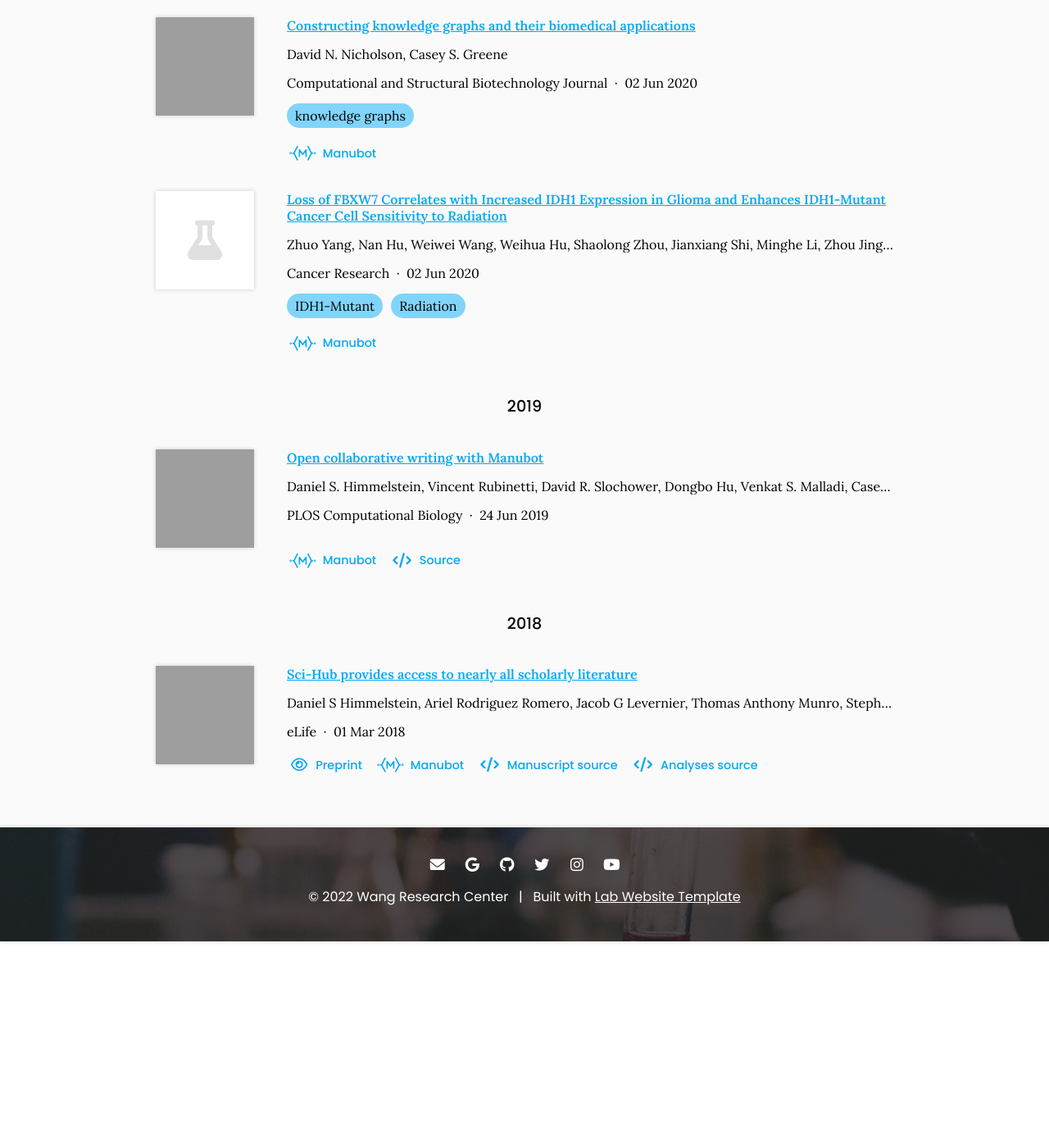
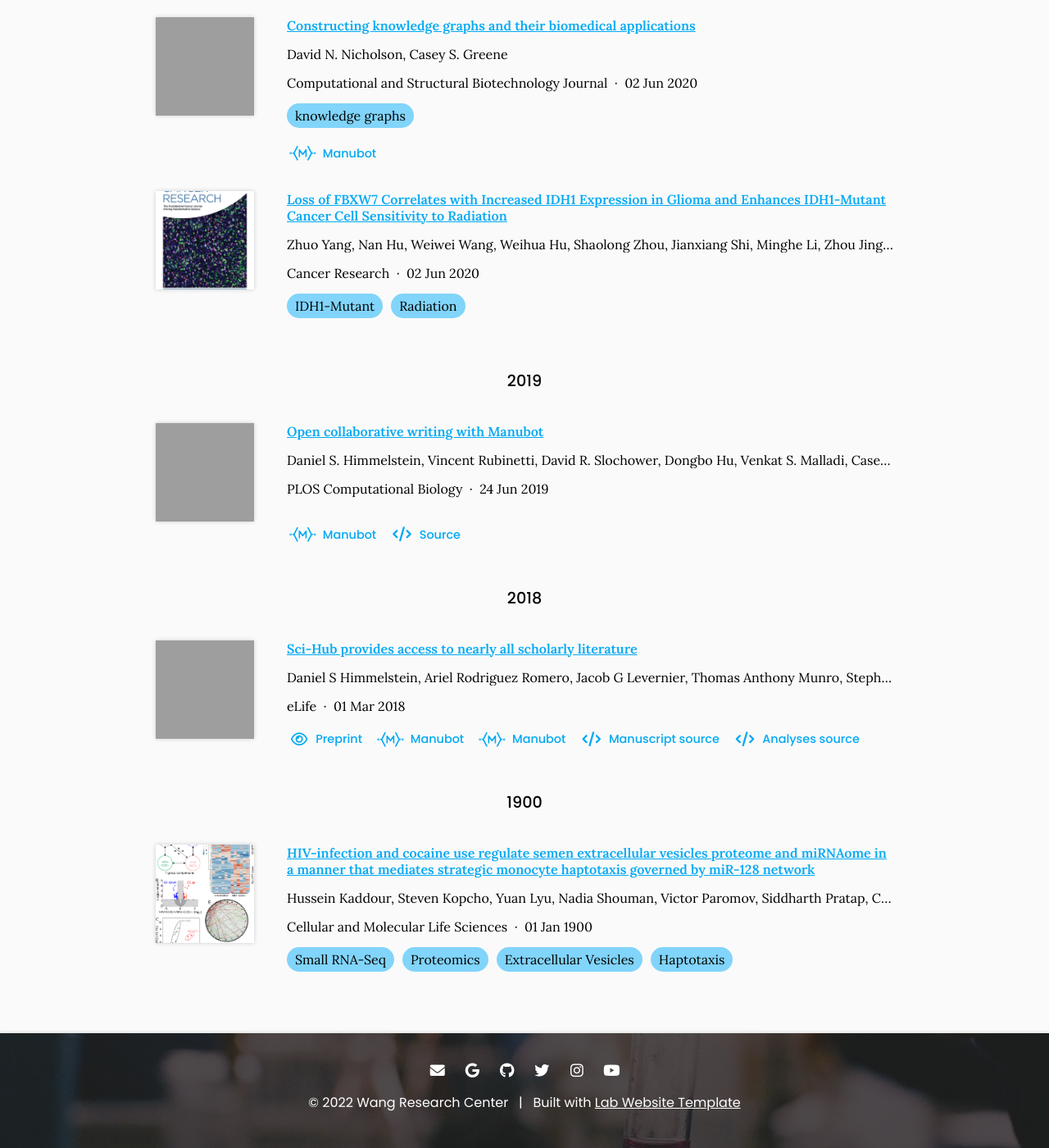
Before and after one commit to sean8purdue/lab-website-template, a Jekyll site: the page built from research/index.md, in a window 1280 px wide and 1400 px high, scrolled down 595 px. Shown: the whole window at 82% size. Built offline with Jekyll 4.4.1, drawn with Linux system fonts in a browser that asks for light colours; before the commit the page ends 1743 px from its top, so only the background shows below that; grey boxes are pictures that could not be loaded.

Commit message:
Generate citations

```diff
--- a/_data/citations.yaml
+++ b/_data/citations.yaml
@@ -21,14 +21,40 @@
   publisher: Cancer Research
   date: '2020-06-02'
   link: https://doi.org/gqqpgc
-  image: images/m_canres_82_3_cover.png
-  extra-links:
-  - type: manubot
-    link: https://greenelab.github.io/knowledge-graph-review/
+  image: images/publication/m_canres_82_3_cover.png
   tags:
   - IDH1-Mutant
   - Radiation
-  _cache: a86f83a4dd05837ef338da34f582fdda84e8e29b4e530f4f17e69f105f9e1b95
+  _cache: 426f7153365bc3c2a14d4e241a0d4dfad9bb71b6e1b2a64107872fd29cb3f896
+- id: doi:10.1007/s00018-021-04068-2
+  title: HIV-infection and cocaine use regulate semen extracellular vesicles proteome
+    and miRNAome in a manner that mediates strategic monocyte haptotaxis governed
+    by miR-128 network
+  authors:
+  - Hussein Kaddour
+  - Steven Kopcho
+  - Yuan Lyu
+  - Nadia Shouman
+  - Victor Paromov
+  - Siddharth Pratap
+  - Chandravanu Dash
+  - Eun-Young Kim
+  - Jeremy Martinson
+  - Heather McKay
+  - Marta Epeldegui
+  - Joseph B. Margolick
+  - Jack T. Stapleton
+  - Chioma M. Okeoma
+  publisher: Cellular and Molecular Life Sciences
+  date: 1900-1-1
+  link: https://doi.org/gqqs52
+  image: images/publication/nihms-1804074-f0003.jpeg
+  tags:
+  - Small RNA-Seq
+  - Proteomics
+  - Extracellular Vesicles
+  - Haptotaxis
+  _cache: 953657c533e65c545b020025427dce5f42c84220cf707e489237846fbcf4799d
 - id: doi:10.1016/j.csbj.2020.05.017
   title: Constructing knowledge graphs and their biomedical applications
   authors:
@@ -86,10 +112,14 @@
     link: https://doi.org/10.7287/peerj.preprints.3100v1
   - type: manubot
     link: https://greenelab.github.io/scihub-manuscript/
+  - type: manubot
+    link: https://greenelab.github.io/knowledge-graph-review/
   - type: source
     link: https://github.com/greenelab/scihub-manuscript
     text: Manuscript source
   - type: source
     link: https://github.com/greenelab/scihub
     text: Analyses source
-  _cache: 1510c88d1d7cdb29f090da47b0903118fa57243de166541c8ff31c614fc05604
+  - type: website
+    link: http://manubot.org/
+  _cache: d2333beef01910b3a9ef7bb259e60b9c0be924a57c08c0d43fdb2cbd1519f20d
```
